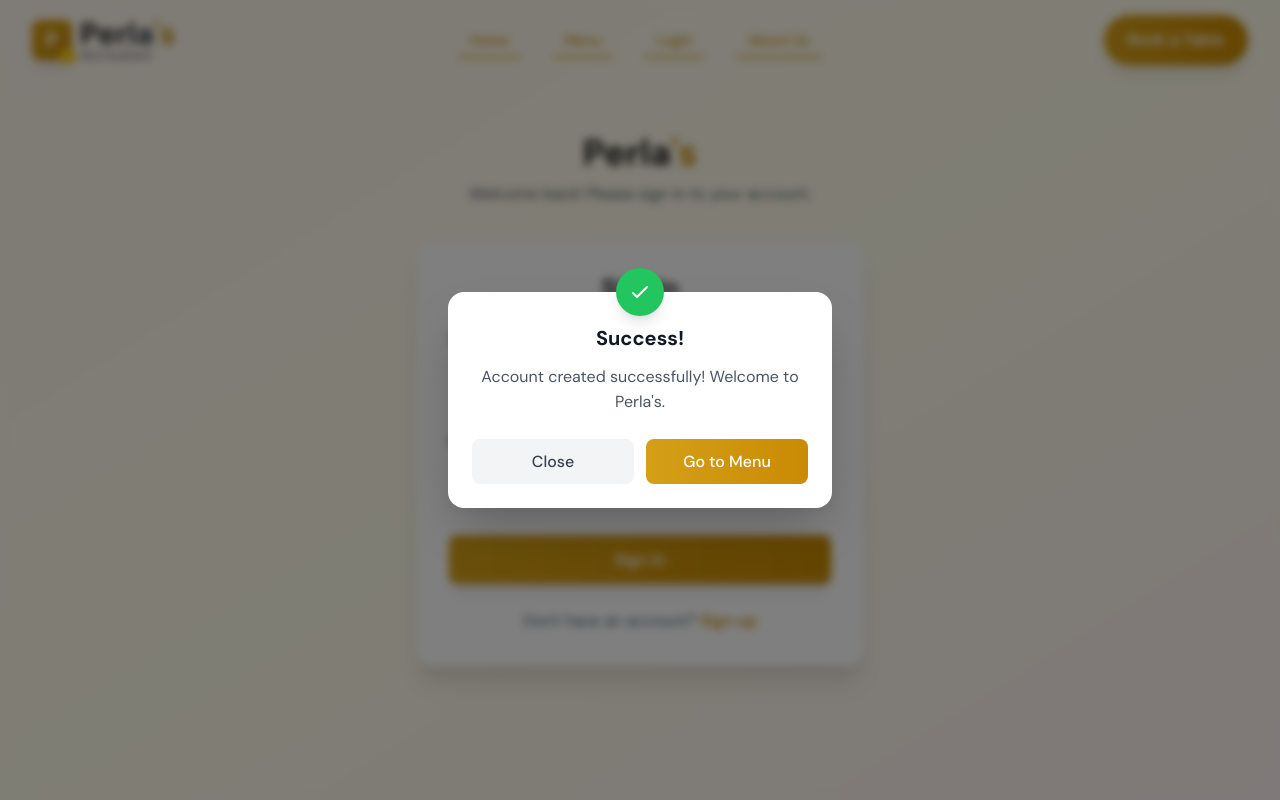
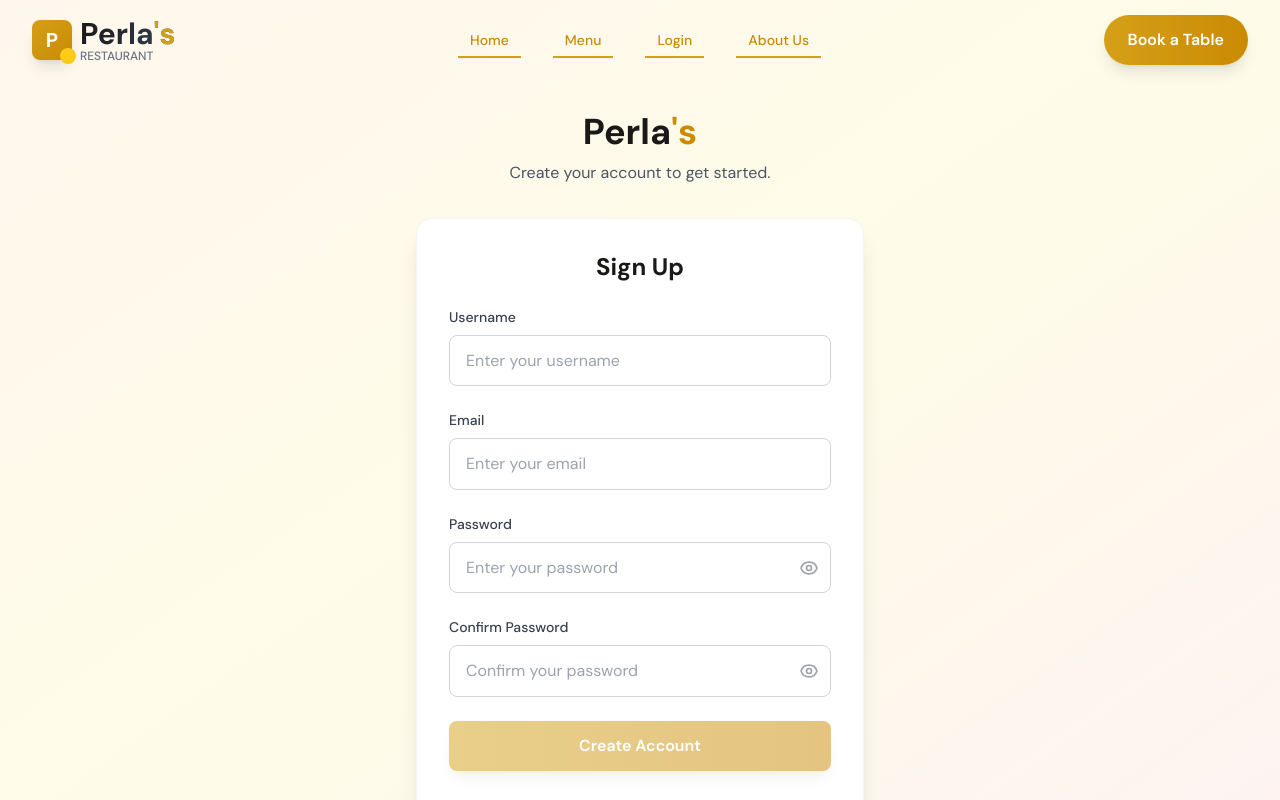
Before and after one commit to paren-thesis/Perla-s, a React (Vite) app: page /login in a window 1280 px wide. Both pictures are taken after a click on the button "Sign up". Shown: the top 800 px of the page. Built offline with nearby package versions, Linux system fonts and the light colour scheme.

Commit message:
Add sign-up

```diff
--- a/src/pages/Login.jsx
+++ b/src/pages/Login.jsx
@@ -2,9 +2,13 @@
 import { useNavigate } from "react-router-dom";
 
 function Login() {
+	const [isLoginMode, setIsLoginMode] = useState(true);
 	const [username, setUsername] = useState("");
 	const [password, setPassword] = useState("");
+	const [confirmPassword, setConfirmPassword] = useState("");
+	const [email, setEmail] = useState("");
 	const [showPassword, setShowPassword] = useState(false);
+	const [showConfirmPassword, setShowConfirmPassword] = useState(false);
 	const [showSuccessDialog, setShowSuccessDialog] = useState(false);
 	const [dialogMessage, setDialogMessage] = useState("");
 	const [isLoading, setIsLoading] = useState(false);
@@ -17,48 +21,77 @@
 		// Simulate API call delay
 		await new Promise(resolve => setTimeout(resolve, 1000));
 
+		if (isLoginMode) {
+			// Login logic
 			if (username.trim() && password.trim()) {
 				setDialogMessage("Login successful! Welcome back.");
 				setShowSuccessDialog(true);
+			}
+		} else {
+			// Sign up logic
+			if (username.trim() && password.trim() && email.trim() && password === confirmPassword) {
+				setDialogMessage("Account created successfully! Welcome to Perla's.");
+				setShowSuccessDialog(true);
+			}
+		}
 		setIsLoading(false);
-		} else {
-			setIsLoading(false);
-		}
 	};
 
-	const handleSignUp = () => {
-		setDialogMessage("Account created successfully! Welcome to Perla's.");
-		setShowSuccessDialog(true);
+	const toggleMode = () => {
+		setIsLoginMode(!isLoginMode);
+		setUsername("");
+		setPassword("");
+		setConfirmPassword("");
+		setEmail("");
+		setShowPassword(false);
+		setShowConfirmPassword(false);
 	};
 
 	const togglePasswordVisibility = () => {
 		setShowPassword(!showPassword);
 	};
 
+	const toggleConfirmPasswordVisibility = () => {
+		setShowConfirmPassword(!showConfirmPassword);
+	};
+
 	const closeDialog = () => {
 		setShowSuccessDialog(false);
 		setUsername("");
 		setPassword("");
+		setConfirmPassword("");
+		setEmail("");
+	};
+
+	const isFormValid = () => {
+		if (isLoginMode) {
+			return username.trim() && password.trim();
+		} else {
+			return username.trim() && password.trim() && email.trim() && password === confirmPassword;
+		}
 	};
 
 	return (
-		<div className="min-h-screen bg-gradient-to-br from-orange-50 via-yellow-50 to-red-50 flex items-center justify-center px-4 py-12">
+		<div className="min-h-screen bg-gradient-to-br from-orange-50 via-yellow-50 to-red-50 flex items-center justify-center px-4 py-12 pt-24 md:pt-28">
 			<div className="max-w-md w-full">
 				{/* Header */}
 				<div className="text-center mb-8">
 					<h1 className="text-4xl font-bold text-secondary-900 mb-2">
 						Perla<span className="text-primary-600">'s</span>
 					</h1>
-					<p className="text-gray-600">Welcome back! Please sign in to your account.</p>
+					<p className="text-gray-600">
+						{isLoginMode ? "Welcome back! Please sign in to your account." : "Create your account to get started."}
+					</p>
 				</div>
 
-				{/* Login Form */}
+				{/* Form Card */}
 				<div className="bg-white rounded-2xl shadow-xl border border-gray-100 p-8">
 					<h2 className="text-2xl font-bold text-secondary-900 text-center mb-6">
-						Sign In
+						{isLoginMode ? "Sign In" : "Sign Up"}
 					</h2>
 
 					<form onSubmit={handleSubmit} className="space-y-6">
+						{/* Username Field */}
 						<div>
 							<label htmlFor="username" className="block text-sm font-medium text-gray-700 mb-2">
 								Username
@@ -75,6 +108,26 @@
 							/>
 						</div>
 
+						{/* Email Field - Only for Sign Up */}
+						{!isLoginMode && (
+							<div>
+								<label htmlFor="email" className="block text-sm font-medium text-gray-700 mb-2">
+									Email
+								</label>
+								<input
+									type="email"
+									id="email"
+									name="email"
+									value={email}
+									onChange={(e) => setEmail(e.target.value)}
+									placeholder="Enter your email"
+									required
+									className="w-full px-4 py-3 border border-gray-300 rounded-lg focus:ring-2 focus:ring-primary-500 focus:border-primary-500 transition-colors duration-200 placeholder-gray-400"
+								/>
+							</div>
+						)}
+
+						{/* Password Field */}
 						<div>
 							<label htmlFor="password" className="block text-sm font-medium text-gray-700 mb-2">
 								Password
@@ -109,30 +162,76 @@
 							</div>
 						</div>
 
+						{/* Confirm Password Field - Only for Sign Up */}
+						{!isLoginMode && (
+							<div>
+								<label htmlFor="confirmPassword" className="block text-sm font-medium text-gray-700 mb-2">
+									Confirm Password
+								</label>
+								<div className="relative">
+									<input
+										type={showConfirmPassword ? "text" : "password"}
+										id="confirmPassword"
+										name="confirmPassword"
+										value={confirmPassword}
+										onChange={(e) => setConfirmPassword(e.target.value)}
+										placeholder="Confirm your password"
+										required
+										className={`w-full px-4 py-3 pr-12 border rounded-lg focus:ring-2 focus:ring-primary-500 focus:border-primary-500 transition-colors duration-200 placeholder-gray-400 ${
+											confirmPassword && password !== confirmPassword
+												? 'border-red-300 focus:border-red-500 focus:ring-red-500'
+												: 'border-gray-300'
+										}`}
+									/>
+									<button
+										type="button"
+										onClick={toggleConfirmPasswordVisibility}
+										className="absolute right-3 top-1/2 transform -translate-y-1/2 text-gray-400 hover:text-gray-600 transition-colors"
+									>
+										{showConfirmPassword ? (
+											<svg className="w-5 h-5" fill="none" stroke="currentColor" viewBox="0 0 24 24">
+												<path strokeLinecap="round" strokeLinejoin="round" strokeWidth={2} d="M13.875 18.825A10.05 10.05 0 0112 19c-4.478 0-8.268-2.943-9.543-7a9.97 9.97 0 011.563-3.029m5.858.908a3 3 0 114.243 4.243M9.878 9.878l4.242 4.242M9.878 9.878L3 3m6.878 6.878L21 21" />
+											</svg>
+										) : (
+											<svg className="w-5 h-5" fill="none" stroke="currentColor" viewBox="0 0 24 24">
+												<path strokeLinecap="round" strokeLinejoin="round" strokeWidth={2} d="M15 12a3 3 0 11-6 0 3 3 0 016 0z" />
+												<path strokeLinecap="round" strokeLinejoin="round" strokeWidth={2} d="M2.458 12C3.732 7.943 7.523 5 12 5c4.478 0 8.268 2.943 9.542 7-1.274 4.057-5.064 7-9.542 7-4.477 0-8.268-2.943-9.542-7z" />
+											</svg>
+										)}
+									</button>
+								</div>
+								{confirmPassword && password !== confirmPassword && (
+									<p className="text-red-500 text-sm mt-1">Passwords do not match</p>
+								)}
+							</div>
+						)}
+
+						{/* Submit Button */}
 						<button
 							type="submit"
-							disabled={isLoading}
+							disabled={isLoading || !isFormValid()}
 							className="w-full bg-gradient-to-r from-primary-500 to-primary-600 text-white py-3 px-6 rounded-lg font-semibold hover:from-primary-600 hover:to-primary-700 transform hover:-translate-y-0.5 transition-all duration-200 shadow-lg hover:shadow-xl disabled:opacity-50 disabled:cursor-not-allowed disabled:transform-none"
 						>
 							{isLoading ? (
 								<div className="flex items-center justify-center">
 									<div className="animate-spin rounded-full h-5 w-5 border-b-2 border-white mr-2"></div>
-									Signing In...
+									{isLoginMode ? "Signing In..." : "Creating Account..."}
 								</div>
 							) : (
-								"Sign In"
+								isLoginMode ? "Sign In" : "Create Account"
 							)}
 						</button>
 					</form>
 
+					{/* Toggle Mode */}
 					<div className="mt-6 text-center">
 						<p className="text-gray-600">
-							Don't have an account?{" "}
+							{isLoginMode ? "Don't have an account?" : "Already have an account?"}{" "}
 							<button
-								onClick={handleSignUp}
+								onClick={toggleMode}
 								className="text-primary-600 hover:text-primary-700 font-semibold hover:underline transition-colors duration-200"
 							>
-								Sign up
+								{isLoginMode ? "Sign up" : "Sign in"}
 							</button>
 						</p>
 					</div>
@@ -176,6 +275,7 @@
 								>
 									Close
 								</button>
+								{isLoginMode && (
 									<button
 										onClick={() => {
 											closeDialog();
@@ -185,6 +285,7 @@
 									>
 										Go to Menu
 									</button>
+								)}
 							</div>
 						</div>
 					</div>
```
Lines whose indentation alone changed are shown as unchanged.
